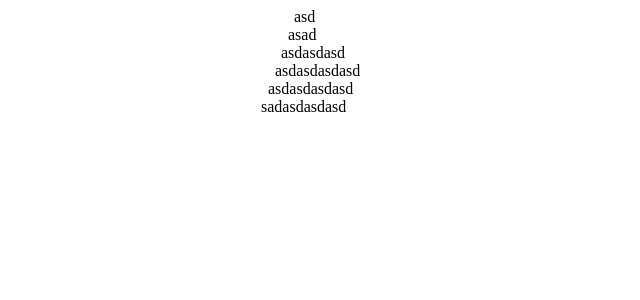
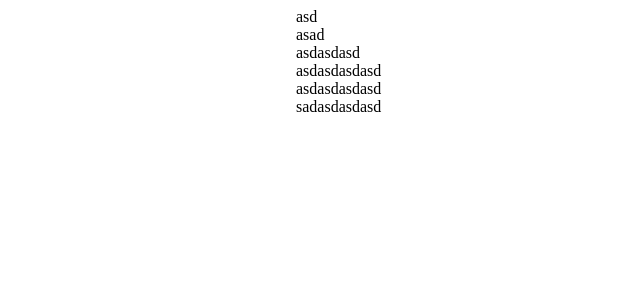
Before and after one commit to mplyulev/Re-animator, a React (Create React App) app: page / in a window 1280 px wide. Shown: the top 300 px of the page, without its empty margins (12-652 px from the left). Built offline with nearby package versions, Linux system fonts and the light colour scheme.

Commit message:
starting refactor to be able to control each element

```diff
--- a/src/Animated.js
+++ b/src/Animated.js
@@ -7,67 +7,32 @@ class Animated extends Component {
     super(props);
 
     this.state = {
-      isMounted: true
+      isMounted: true,
+      array: ['asd', 'asad', 'asdasdasd', 'asdasdasdasd', 'asdasdasdasd', 'sadasdasdasd']
     }
   }
 
   unmount = () => {
-    this.setState({ isMounted: false })
+    const array = this.state.array;
+    array.push('test');
+
+    this.setState({ array, isMounted: false });
   };
-
-
 
   render() {
     const animations = {
       left: {
         from: 0,
         to: 300,
-        type: 'linear'
+        type: 'ease-in',
       }
-      // height: {
-      //   from: 0,
-      //   to: 100,
-      //   type: 'ease-in',
-      // },
-      // opacity: {
-      //   to: 1,
-      //   type: 'ease-in-out',
-      // },
-      // // paddingLeft: {
-      // //   from: 1,
-      // //   to: 1000,
-      // //   speed: 10000,
-      // //   type: 'ease-in'
-      // // },
-      // backgroundColor: {
-      //   from: 'gray',
-      //   to: 'white',
-      //   type: 'ease-in'
-      // },
-      // border: {
-      //   from: '1px solid white',
-      //   to: '5px dashed green',
-      //   type: 'linear',
-      //   speed: 5000
-      // },
-      // fontSize: {
-      //   from: 200,
-      //   to: 12,
-      //   type: 'ease-in'
-      // },
-      // color: {
-      //   from: 'red',
-      //   to: 'blue',
-      //   type: 'linear'
-      // }
     }
-
-    const arrays = ['asd', 'asad', 'asdasdasd', 'asdasdasdasd', 'asdasdasdasd', 'sadasdasdasd']
+    console.log(this.state.array);
 
     return (
-      <Reanimate animations={animations} isMounted={this.state.isMounted} globalSpeed={5000} interval={111}>
-        {arrays.map((text, index) => {
-          return <div className={`animated animated-${index}`} key={index} onClick={this.unmount}>{text}</div>
+      <Reanimate animations={animations} isMounted={this.state.isMounted} globalSpeed={200} interval={111}>
+        {this.state.array.map((text, index) => {
+          return <div className={`animated animated-${index}`} key={index} onClick={() => this.unmount()}>{text}</div>
         })}
       </Reanimate>
 
--- a/src/Reanimate.js
+++ b/src/Reanimate.js
@@ -13,7 +13,8 @@ class Reanimate extends Component {
     }
   }
 
-  setStylesProps = (animations, currentStyle) => {
+  setStylesProps = (animations, currentStyle, isMounting) => {
+    ;
     let style = {
       transition: ''
     };
@@ -40,6 +41,14 @@ class Reanimate extends Component {
       if (value.speed > lowestSpeed) {
         lowestSpeed = value.speed;
       }
+      if (!isMounting) {
+        if (value.type === 'ease-in') {
+          value.type = 'ease-out';
+        } else if (value.type === 'ease-out') {
+          value.type = 'ease-in';
+        }
+      }
+
       style.transition += `${cssName || key} ${(value.speed || globalSpeed) / 1000}s ${value.type}${index !== Object.entries(animations).length - 1 ? ', ' : ''}`;
     });
 
@@ -49,10 +58,9 @@ class Reanimate extends Component {
   animate = (isMounting) => {
     let { animations, globalSpeed, interval } = this.props;
     let animatedElements = [];
-    let styles = [];
+    let currentStyles = [];
     let lowestSpeed = 0;
     let style;
-
 
     if (!isMounting) {
       animatedElements = document.getElementsByClassName('animated');
@@ -60,12 +68,12 @@ class Reanimate extends Component {
       Array.from(animatedElements).forEach((element) => {
         const currentStyle = window.getComputedStyle(element);
 
-        styles.push(this.setStylesProps(animations, currentStyle));
+        currentStyles.push(this.setStylesProps(animations, currentStyle, isMounting));
       });
     }
 
-    style = this.setStylesProps(animations);
-    this.setState({ styles });
+    style = this.setStylesProps(animations, null, isMounting);
+    this.setState({ currentStyles });
     const newStyle = Object.assign({}, style);
     Object.entries(animations).map(([key, value]) => {
       let endValue = isMounting ? value.to : value.from;
@@ -77,23 +85,18 @@ class Reanimate extends Component {
     if (lowestSpeed < globalSpeed) {
       lowestSpeed = globalSpeed;
     }
-    console.log('speed', lowestSpeed);
+
     if (!isMounting) {
       this.requestTimeout(() => {
         this.setState({ unmountChildren: true });
       }, lowestSpeed);
     }
 
-
-
-
-
     this.props.children.map((child, index) => {
       this.requestTimeout(() => {
         childrenStyles.push(style);
         children.push(child);
-        this.setState({ children, childrenStyles: isMounting ? childrenStyles : styles });
-        console.log(styles);
+        this.setState({ children, childrenStyles: isMounting ? childrenStyles : currentStyles });
         this.requestTimeout(() => {
           childrenStyles[index] = newStyle;
           this.setState({ childrenStyles });
@@ -146,6 +149,7 @@ class Reanimate extends Component {
   }
 
   render() {
+    console.log('updating');
     const children = React.Children.map(this.state.children, (child, index) => {
       const childClone = React.cloneElement(child, {
         ...child.props,
```
